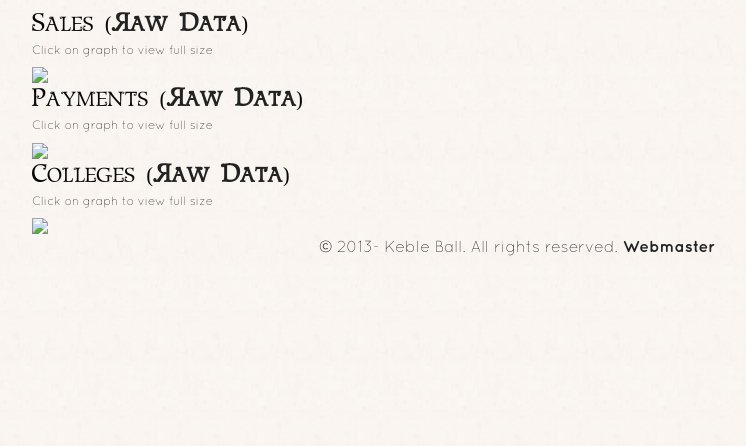
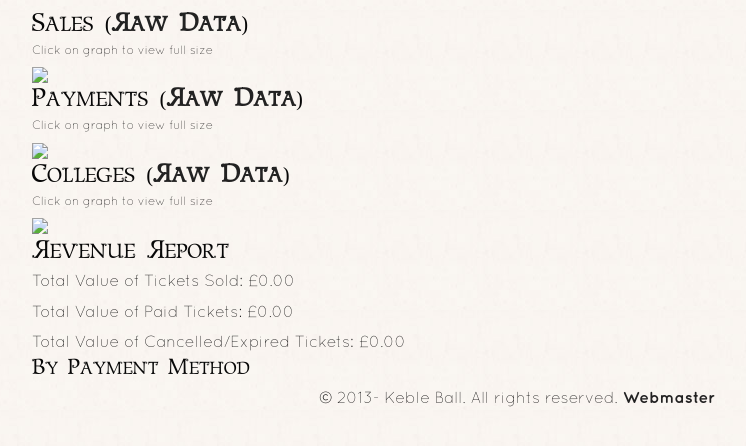
Before and after one commit to KebleBall/Eisitirio, a Python web app: template kebleball/templates/admin/statistics.html in a window 1280 px wide. Shown: the part 290-736 px from the top of the page, without its empty margins (123-869 px from the left). Run offline with Jinja, Linux system fonts and the light colour scheme; the template is opened without the code that fills it, so the values that code supplies are empty.

Commit message:
Add revenue report

```diff
--- a/kebleball/templates/admin/statistics.html
+++ b/kebleball/templates/admin/statistics.html
@@ -20,5 +20,15 @@
         <a href="{{ url_for('admin.graphColleges') }}" target="_blank">
             <img src="{{ url_for('admin.graphColleges') }}" />
         </a>
+        <h4>Revenue Report</h4>
+        <p>Total Value of Tickets Sold: &pound;{{ '%.2f' % (totalValue / 100) }}</p>
+        <p>Total Value of Paid Tickets: &pound;{{ '%.2f' % (paidValue / 100) }}</p>
+        <p>Total Value of Cancelled/Expired Tickets: &pound;{{ '%.2f' % (cancelledValue / 100) }}</p>
+        <h5>By Payment Method</h5>
+        <ul>
+            {% for value, method in paymentMethodValues %}
+                <li>{{ method }}: &pound;{{ '%.2f' % (value / 100) }}</li>
+            {% endfor %}
+        </ul>
     </section>
 {% endblock %}
```
Also changed, not shown: kebleball/views/admin.py (+30 -1 lines).
